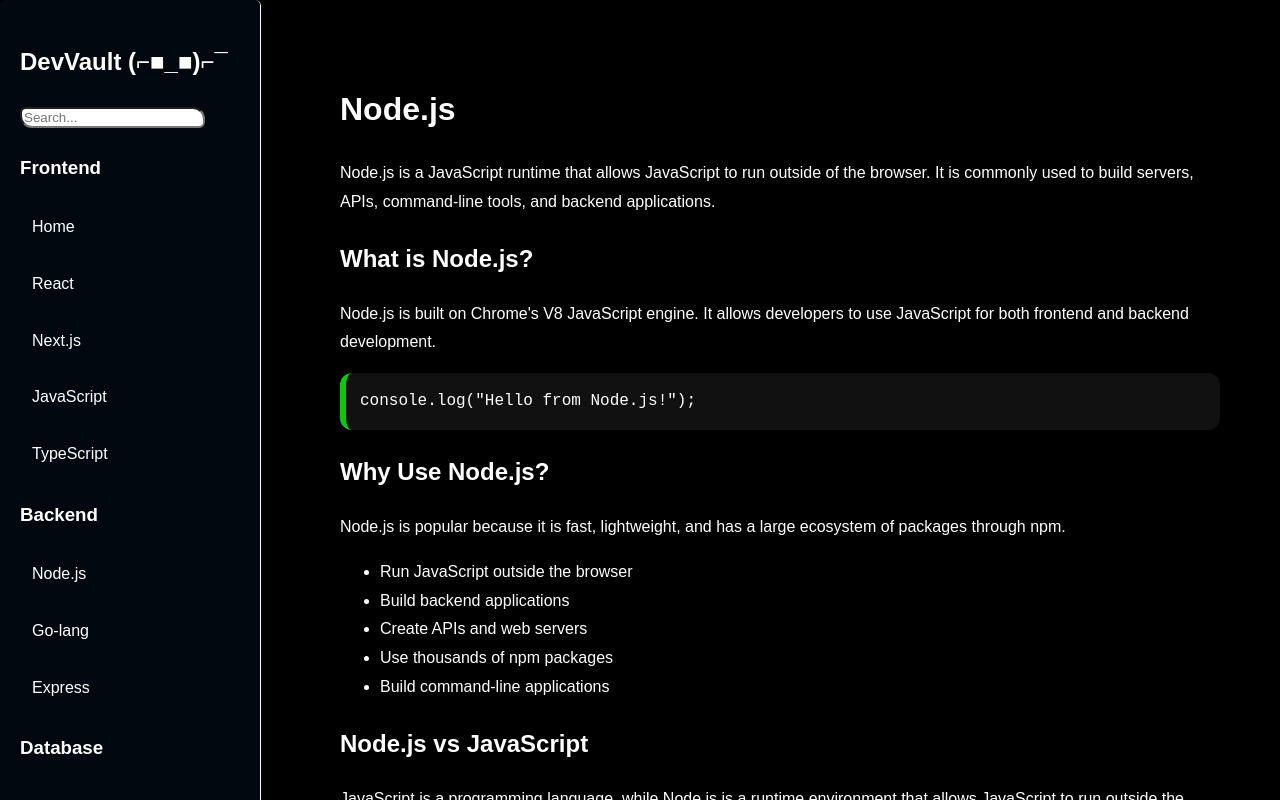
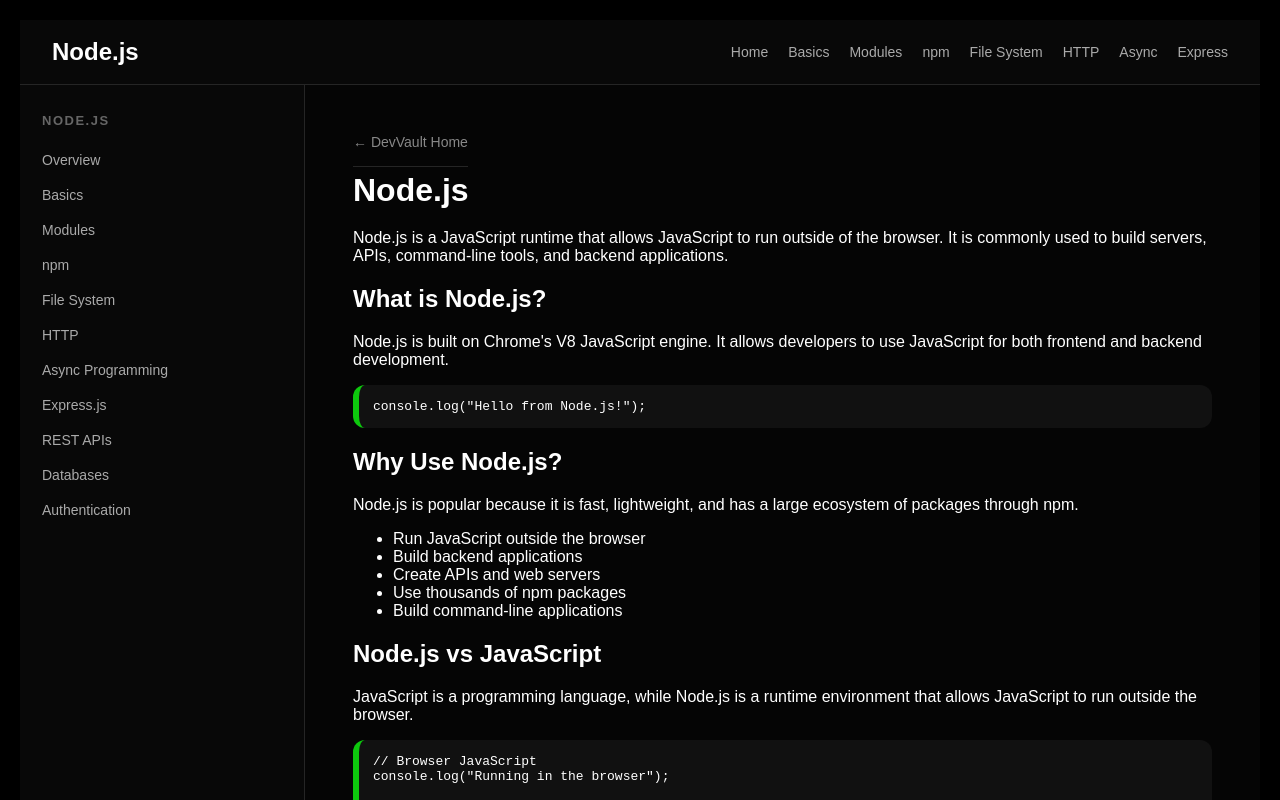
Before and after one commit to asmitbiswas/Project-Next-JS, a Next.js app in the folder app/: page /Node.js in a window 1280 px wide. Shown: the top 800 px of the page. Built offline with nearby package versions, Linux system fonts and the light colour scheme.

Commit message:
updated layout

```diff
--- a/app/app/(categories)/Node.js/layout.tsx
+++ b/app/app/(categories)/Node.js/layout.tsx
@@ -1,42 +1,162 @@
-import Sidebar from "@/app/components/page";
 import Link from "next/link";
-export default function ReactLayout({ children }: { children: React.ReactNode }) {
+
+export default function NodeLayout({
+  children,
+}: {
+  children: React.ReactNode;
+}) {
+  const topLinks = [
+    ["Home", "/Node.js"],
+    ["Basics", "/Node.js/basics"],
+    ["Modules", "/Node.js/modules"],
+    ["npm", "/Node.js/npm"],
+    ["File System", "/Node.js/file-system"],
+    ["HTTP", "/Node.js/http"],
+    ["Async", "/Node.js/async"],
+    ["Express", "/Node.js/express"],
+  ];
+
+  const sideLinks = [
+    ["Overview", "/Node.js"],
+    ["Basics", "/Node.js/basics"],
+    ["Modules", "/Node.js/modules"],
+    ["npm", "/Node.js/npm"],
+    ["File System", "/Node.js/file-system"],
+    ["HTTP", "/Node.js/http"],
+    ["Async Programming", "/Node.js/async"],
+    ["Express.js", "/Node.js/express"],
+    ["REST APIs", "/Node.js/rest-api"],
+    ["Databases", "/Node.js/database"],
+    ["Authentication", "/Node.js/authentication"],
+  ];
+
   return (
     <div
       style={{
-        background: "#000",
+        minHeight: "100vh",
+        background: "#050505",
         color: "#fff",
-        minHeight: "100vh",
-        padding: "40px",
-        fontSize:"16px"
       }}
     >
-      <Sidebar />
+      {/* Header */}
+      <header
+        style={{
+          height: "64px",
+          display: "flex",
+          alignItems: "center",
+          justifyContent: "space-between",
+          padding: "0 32px",
+          borderBottom: "1px solid #252525",
+          background: "#080808",
+        }}
+      >
+        <Link
+          href="/Node.js"
+          style={{
+            color: "#fff",
+            textDecoration: "none",
+            fontSize: "24px",
+            fontWeight: 700,
+          }}
+        >
+          Node.js
+        </Link>
+
+        <nav
+          style={{
+            display: "flex",
+            alignItems: "center",
+            gap: "20px",
+          }}
+        >
+          {topLinks.map(([name, href]) => (
+            <Link
+              key={href}
+              href={href}
+              style={{
+                color: "#aaa",
+                textDecoration: "none",
+                fontSize: "14px",
+                transition: "color 0.2s ease",
+              }}
+            >
+              {name}
+            </Link>
+          ))}
+        </nav>
+      </header>
+
+      {/* Content */}
       <div
         style={{
-          maxWidth: "900px",
-          marginLeft: "280px",
-          lineHeight: "1.8",
+          display: "flex",
+          minHeight: "calc(100vh - 64px)",
         }}
       >
-        <Link href="/" style={{
-            textDecoration:"none"
-        }}></Link>
-        <table
+        {/* Sidebar */}
+        <aside
           style={{
-            border: "1px solid white",
-            width: "100%",
-            borderCollapse: "collapse",
+            width: "240px",
+            flexShrink: 0,
+            display: "flex",
+            flexDirection: "column",
+            gap: "14px",
+            padding: "28px 22px",
+            borderRight: "1px solid #252525",
+            background: "#080808",
           }}
         >
-          {/* <tbody>
-            <tr>
-              <th style={{ border: "1px solid white", padding: "10px", textAlign: "left" }}></th>
-              <th style={{ border: "1px solid white", padding: "10px", textAlign: "left" }}></th>
-            </tr>
-          </tbody> */}
-        </table>
-        {children}
+          <h3
+            style={{
+              margin: "0 0 8px",
+              fontSize: "13px",
+              letterSpacing: "1.5px",
+              color: "#666",
+            }}
+          >
+            NODE.JS
+          </h3>
+
+          {sideLinks.map(([name, href]) => (
+            <Link
+              key={href}
+              href={href}
+              style={{
+                color: "#aaa",
+                textDecoration: "none",
+                fontSize: "14px",
+                lineHeight: "1.5",
+              }}
+            >
+              {name}
+            </Link>
+          ))}
+        </aside>
+
+        {/* Main */}
+        <main
+          style={{
+            flex: 1,
+            minWidth: 0,
+            maxWidth: "1100px",
+            padding: "48px",
+          }}
+        >
+          <Link
+            href="/"
+            style={{
+              color: "#888",
+              textDecoration: "none",
+              fontSize: "14px",
+              marginBottom: "12px",
+              paddingBottom: "16px",
+              borderBottom: "1px solid #252525",
+            }}
+          >
+            ← DevVault Home
+          </Link>
+          {children}
+        </main>
       </div>
     </div>
   );
```
